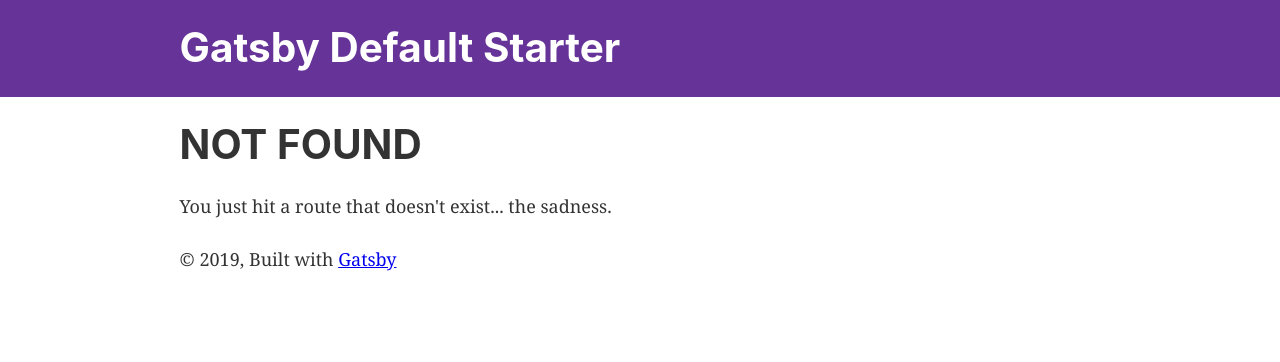
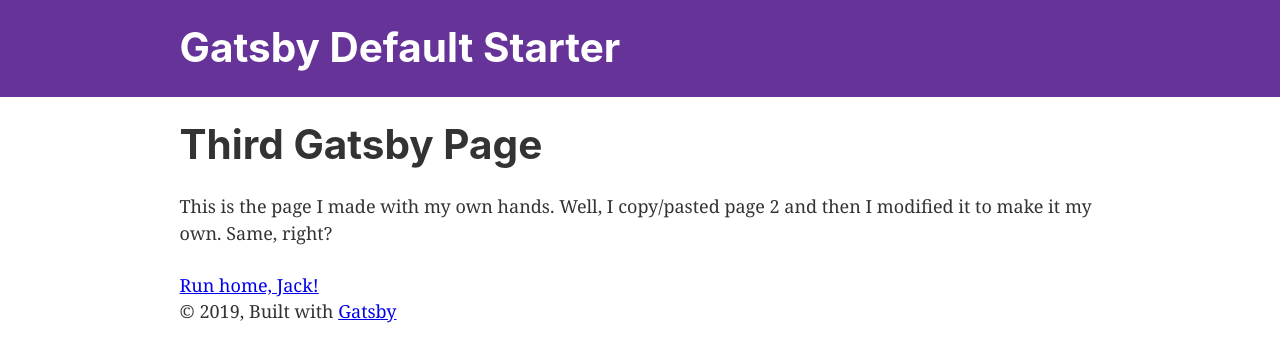
Before and after one commit to maryella/gatsby-demo, a Gatsby site: page /page-3 in a window 1280 px wide. Before the commit this address had no page. Built offline with nearby package versions, Linux system fonts and the light colour scheme; Gatsby itself is replaced by a stand-in of ours.

Commit message:
First commit: just playing in Gatsby

```diff
--- a/src/pages/index.js
+++ b/src/pages/index.js
@@ -2,7 +2,7 @@
 import { Link } from "gatsby"
 
 import Layout from "../components/layout"
-import Image from "../components/image"
+// import Image from "../components/image"
 import SEO from "../components/seo"
 
 const IndexPage = () => (
@@ -11,10 +11,17 @@
     <h1>Hi people</h1>
     <p>Welcome to your new Gatsby site.</p>
     <p>Now go build something great.</p>
-    <div style={{ maxWidth: `300px`, marginBottom: `1.45rem` }}>
+    {/* <div style={{ maxWidth: `300px`, marginBottom: `1.45rem` }}>
       <Image />
-    </div>
-    <Link to="/page-2/">Go to page 2</Link>
+    </div> */}
+    <ul>
+      <li>
+        <Link to="/page-2/">Go to page 2</Link>
+      </li>
+      <li>
+        <Link to="/page-3">Check out page 3</Link>
+      </li>
+    </ul>
   </Layout>
 )
 
--- /dev/null
+++ b/src/pages/page-3.js
@@ -0,0 +1,17 @@
+import React from "react"
+import { Link } from "gatsby"
+
+import Layout from "../components/layout"
+
+const ThirdPage = () => (
+  <Layout>
+    <h1>Third Gatsby Page</h1>
+    <p>
+      This is the page I made with my own hands. Well, I copy/pasted page 2 and
+      then I modified it to make it my own. Same, right?
+    </p>
+    <Link to="/">Run home, Jack!</Link>
+  </Layout>
+)
+
+export default ThirdPage
```
